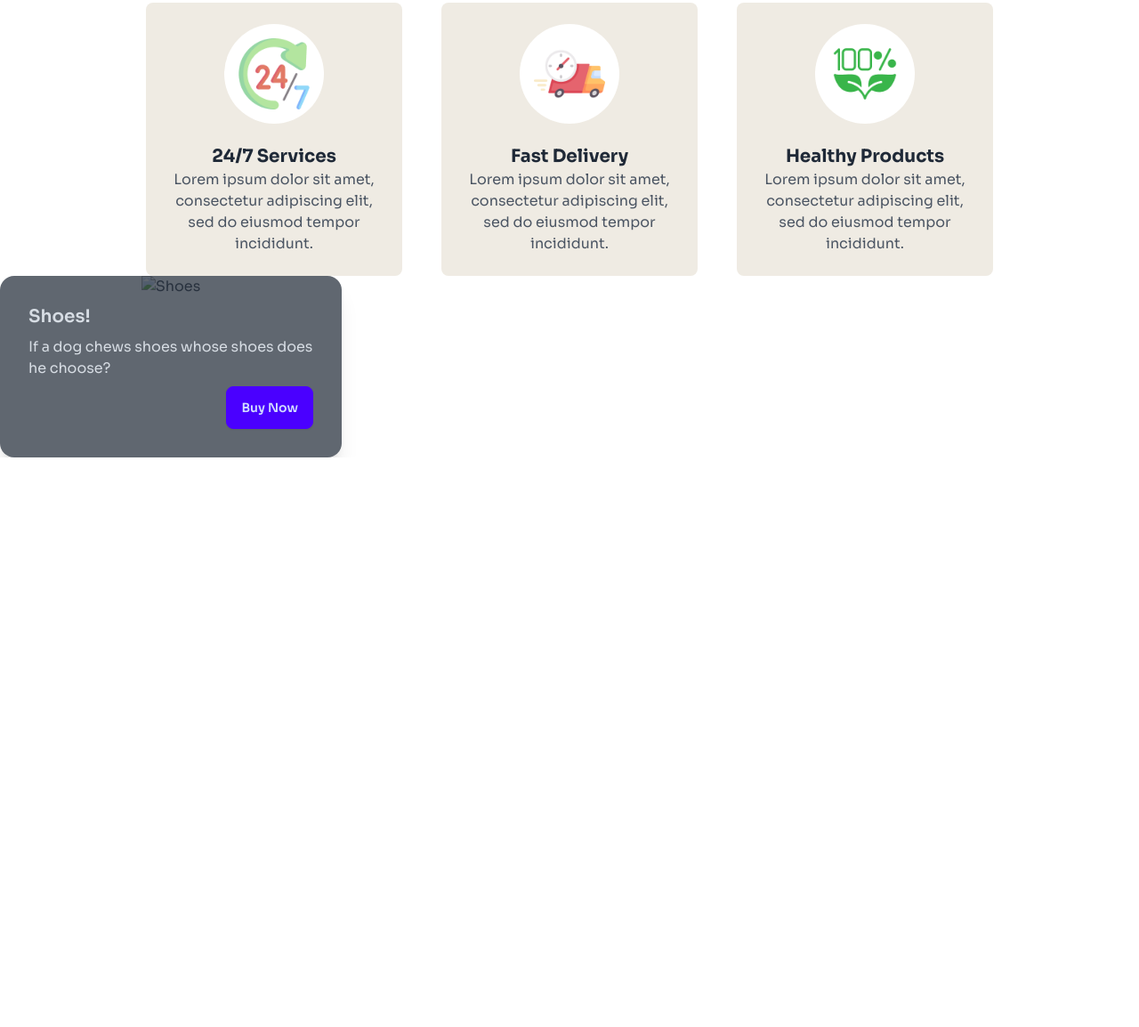
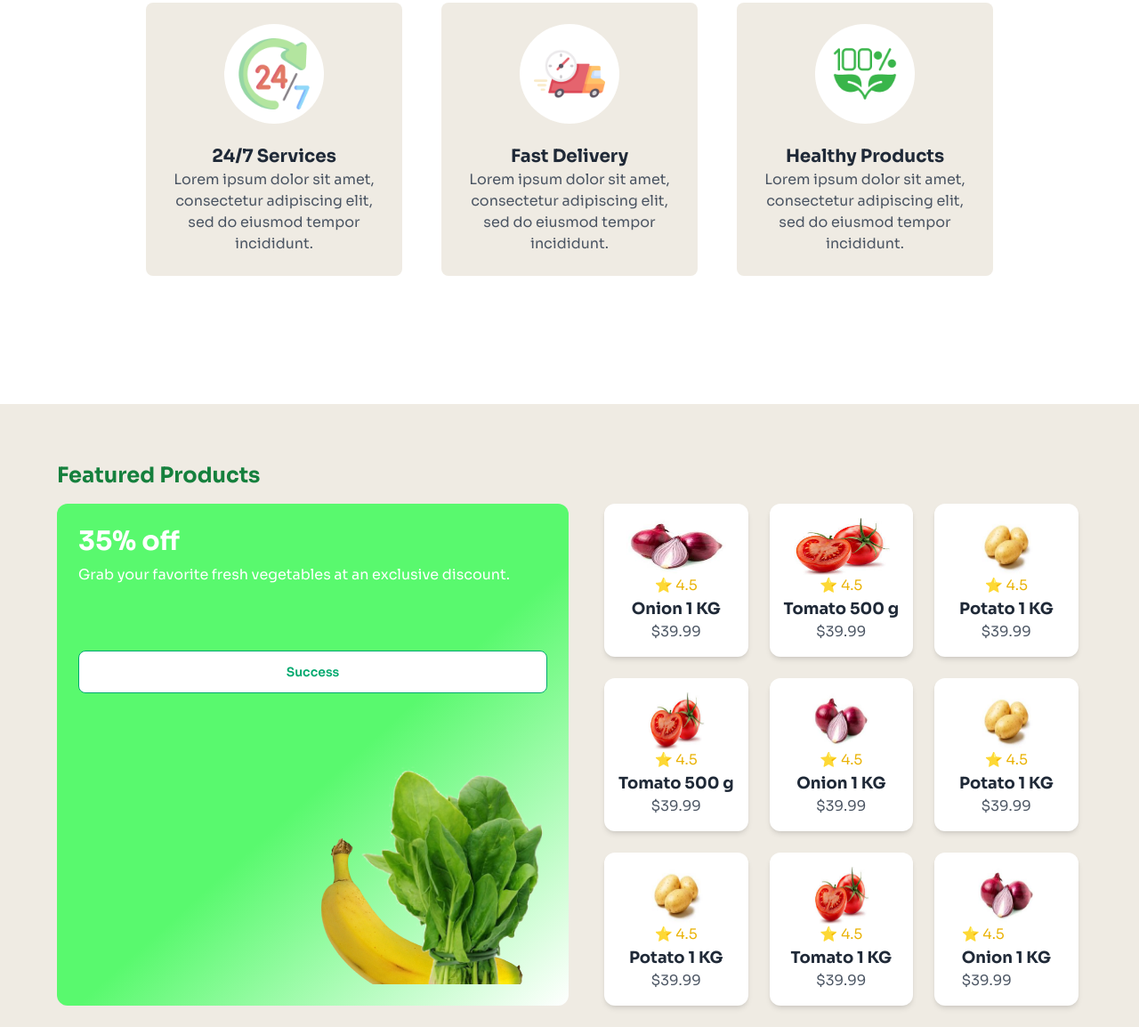
Before and after one commit to sufianminhaz/assignment-3, a plain HTML site: page index.html in a window 1280 px wide. Shown: the part 1191-2345 px from the top of the page at 89% size. Before the commit the page ends 1705 px from the top, so only its background shows below. Drawn offline with nearby package versions, Linux system fonts and the light colour scheme.

Commit message:
added image and complite card section

```diff
--- a/index.html
+++ b/index.html
@@ -22,6 +22,10 @@ background: linear-gradient(174deg, rgba(255,255,255,1) 0%, rgba(239,235,227,1)
   font-optical-sizing: auto;
   font-weight: <weight>;
   font-style: normal;
+}
+.bg-next{
+  background: rgb(89,249,110);
+  background: linear-gradient(138deg, rgba(89,249,110,1) 54%, rgba(255,255,255,1) 100%);
 }
     </style>
 </head>
@@ -136,24 +140,104 @@ background: linear-gradient(174deg, rgba(255,255,255,1) 0%, rgba(239,235,227,1)
 
         <!-- grid section -->
          <section>
-         <div>
-           <!-- img section -->
-           <div class="card bg-base-100 image-full w-96 shadow-xl">
-            <figure>
-              <img
-                src="c2-assets/"
-                alt="Shoes" />
-            </figure>
-            <div class="card-body">
-              <h2 class="card-title">Shoes!</h2>
-              <p>If a dog chews shoes whose shoes does he choose?</p>
-              <div class="card-actions justify-end">
-                <button class="btn btn-primary">Buy Now</button>
+        <div>
+          <div class="bg-[#EFEBE3] p-6 pt-16 mt-36">
+
+            <section class="max-w-6xl mx-auto">
+                <h2 class="text-2xl font-bold text-green-700 mb-4">Featured Products</h2>
+
+
+                    <!-- Discount Banner -->
+                    <div class="flex gap-10">
+                      <div class="bg-next text-white p-6 rounded-xl flex flex-col justify-between">
+                        <div>
+                            <h3 class="text-3xl font-bold">35% off</h3>
+                            <p class="mt-2 ">Grab your favorite fresh vegetables at an exclusive discount.</p>
+                        </div>
+                        <button class="btn btn-outline btn-success bg-white">Success</button>
+
+                        <div>
+                          <img class="ml-64" src="c2-assets/vegetable-offer.png" alt="">
+                        </div>
+                    </div>
+
+                    <!-- Product Cards -->
+                  <div class="lg: grid grid-cols-3 gap-6 grid grid-cols-2 gap-6">
+                    <div class="bg-white p-4 rounded-xl shadow-md flex flex-col items-center">
+                      <img src="c2-assets/onion.jpg" alt="Onion" class="w-28 h-16">
+                      <p class="text-yellow-500">⭐ 4.5</p>
+                      <h3 class="text-lg font-bold">Onion 1 KG</h3>
+                      <p class="text-gray-600">$39.99</p>
+                  </div>
+
+                  <div class="bg-white p-4 rounded-xl shadow-md flex flex-col items-center">
+                      <img src="c2-assets/tomato.jpg" alt="Tomato" class="w-28 h-16">
+                      <p class="text-yellow-500">⭐ 4.5</p>
+                      <h3 class="text-lg font-bold">Tomato 500 g</h3>
+                      <p class="text-gray-600">$39.99</p>
+                  </div>
+
+                  <div class="bg-white p-4 rounded-xl shadow-md flex flex-col items-center">
+                      <img src="c2-assets/potato.jpg" alt="Potato" class="w-16 h-16">
+                      <p class="text-yellow-500">⭐ 4.5</p>
+                      <h3 class="text-lg font-bold">Potato 1 KG</h3>
+                      <p class="text-gray-600">$39.99</p>
+                  </div>
+
+                  <div class="bg-white p-4 rounded-xl shadow-md flex flex-col items-center">
+                      <img src="c2-assets/tomato.jpg" alt="Tomato" class="w-16 h-16">
+                      <p class="text-yellow-500">⭐ 4.5</p>
+                      <h3 class="text-lg font-bold">Tomato 500 g</h3>
+                      <p class="text-gray-600">$39.99</p>
+                  </div>
+
+                  <div class="bg-white p-4 rounded-xl shadow-md flex flex-col items-center">
+                      <img src="c2-assets/onion.jpg" alt="Onion" class="w-16 h-16">
+                      <p class="text-yellow-500">⭐ 4.5</p>
+                      <h3 class="text-lg font-bold">Onion 1 KG</h3>
+                      <p class="text-gray-600">$39.99</p>
+                  </div>
+
+                  <div class="bg-white p-4 rounded-xl shadow-md flex flex-col items-center">
+                      <img src="c2-assets/potato.jpg" alt="Potato" class="w-16 h-16">
+                      <p class="text-yellow-500">⭐ 4.5</p>
+                      <h3 class="text-lg font-bold">Potato 1 KG</h3>
+                      <p class="text-gray-600">$39.99</p>
               </div>
-            </div>
-          </div>
 
-         </div>
+              <div class="bg-white p-4 rounded-xl shadow-md flex flex-col items-center">
+                <img src="c2-assets/potato.jpg" alt="Potato" class="w-16 h-16">
+                <p class="text-yellow-500">⭐ 4.5</p>
+                <h3 class="text-lg font-bold">Potato 1 KG</h3>
+                <p class="text-gray-600">$39.99</p>
+        </div>
+
+        <div class="bg-white p-4 rounded-xl shadow-md flex flex-col items-center">
+          <img src="c2-assets/tomato.jpg" alt="Tomato" class="w-16 h-16">
+          <p class="text-yellow-500">⭐ 4.5</p>
+          <h3 class="text-lg font-bold">Tomato 1 KG</h3>
+          <p class="text-gray-600">$39.99</p>
+  </div>
+
+  <div class="bg-white p-4 rounded-xl shadow-md flex flex-col items-center ">
+    <div><img src="c2-assets/onion.jpg" alt="Onion" class="w-16 h-16"></div>
+   <div>
+    <p class="text-yellow-500">⭐ 4.5</p>
+    <h3 class="text-lg font-bold">Onion 1 KG</h3>
+    <p class="text-gray-600">$39.99</p>
+   </div>
+</div>
+
+                  </div>
+                    </div>
+            </section>
+
+        </div>
+
+
+
+
+        </div>
 
          </section>
 
@@ -169,6 +253,9 @@ background: linear-gradient(174deg, rgba(255,255,255,1) 0%, rgba(239,235,227,1)
 
 
 
+
+
+
     </footer>
 
 </body>
```
Also changed, not shown: c2-assets/onion.jpg (added), c2-assets/potato.jpg (added), c2-assets/tomato.jpg (added).
